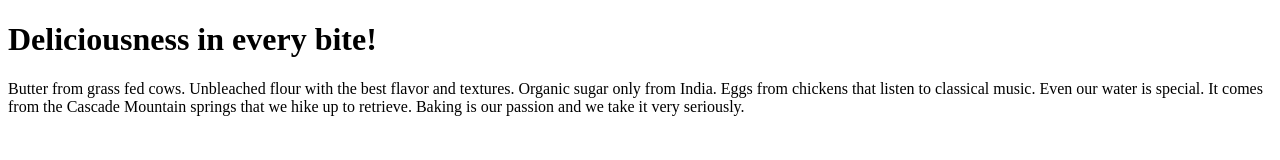
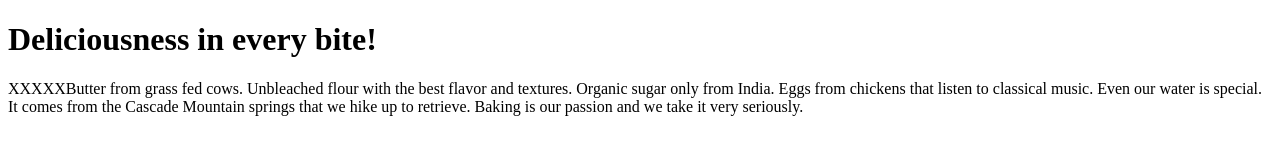
Before and after one commit to i9om/kevincompany, a plain HTML site: page index.htm in a window 1280 px wide. Drawn offline with Linux system fonts and the light colour scheme.

Commit message:
Update text

```diff
--- a/index.htm
+++ b/index.htm
@@ -3,7 +3,7 @@
 <body>
 
 <h1>Deliciousness in every bite!</h1>
-<p>Butter from grass fed cows. Unbleached flour with the best flavor and textures. Organic sugar only from India. Eggs from chickens that listen to classical music. Even our water is special. It comes from the Cascade Mountain springs that we hike up to retrieve. Baking is our passion and we take it very seriously.</p>
+<p>XXXXXButter from grass fed cows. Unbleached flour with the best flavor and textures. Organic sugar only from India. Eggs from chickens that listen to classical music. Even our water is special. It comes from the Cascade Mountain springs that we hike up to retrieve. Baking is our passion and we take it very seriously.</p>
 
 </body>
 </html>
```
